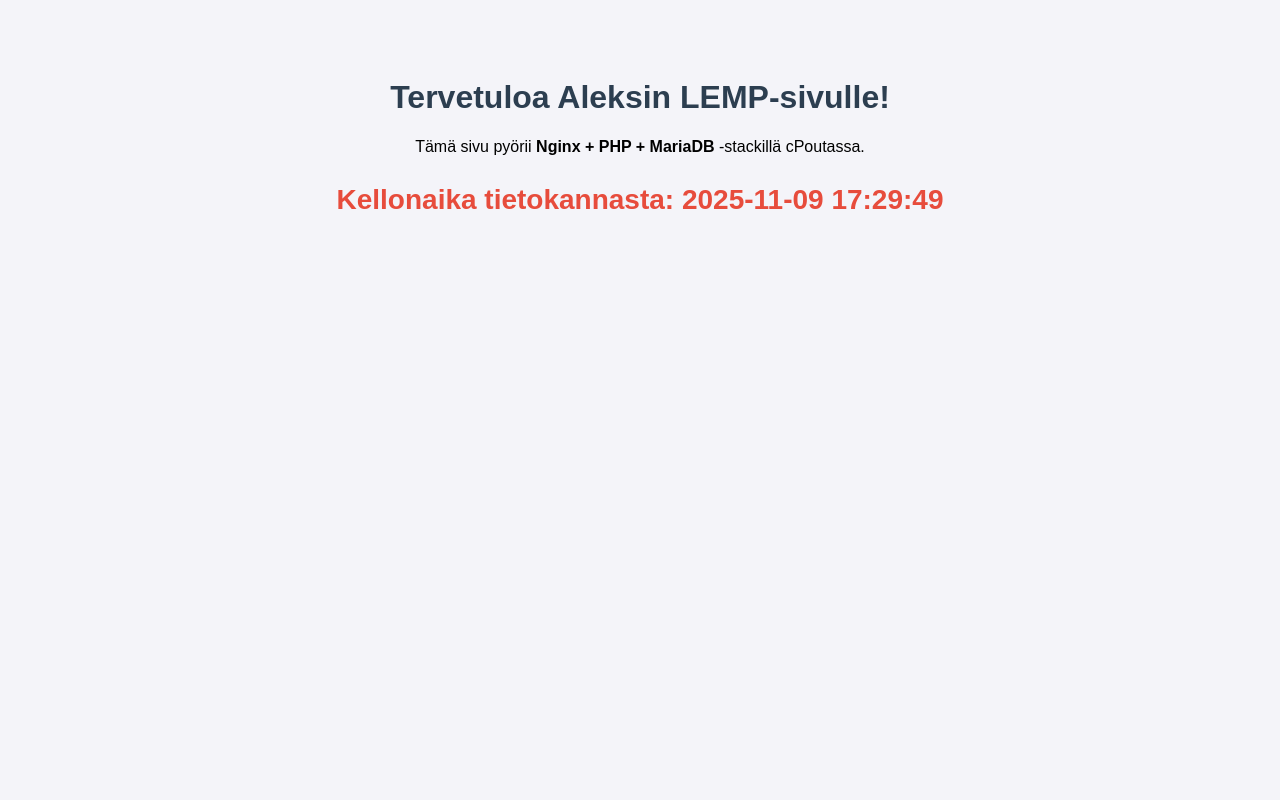
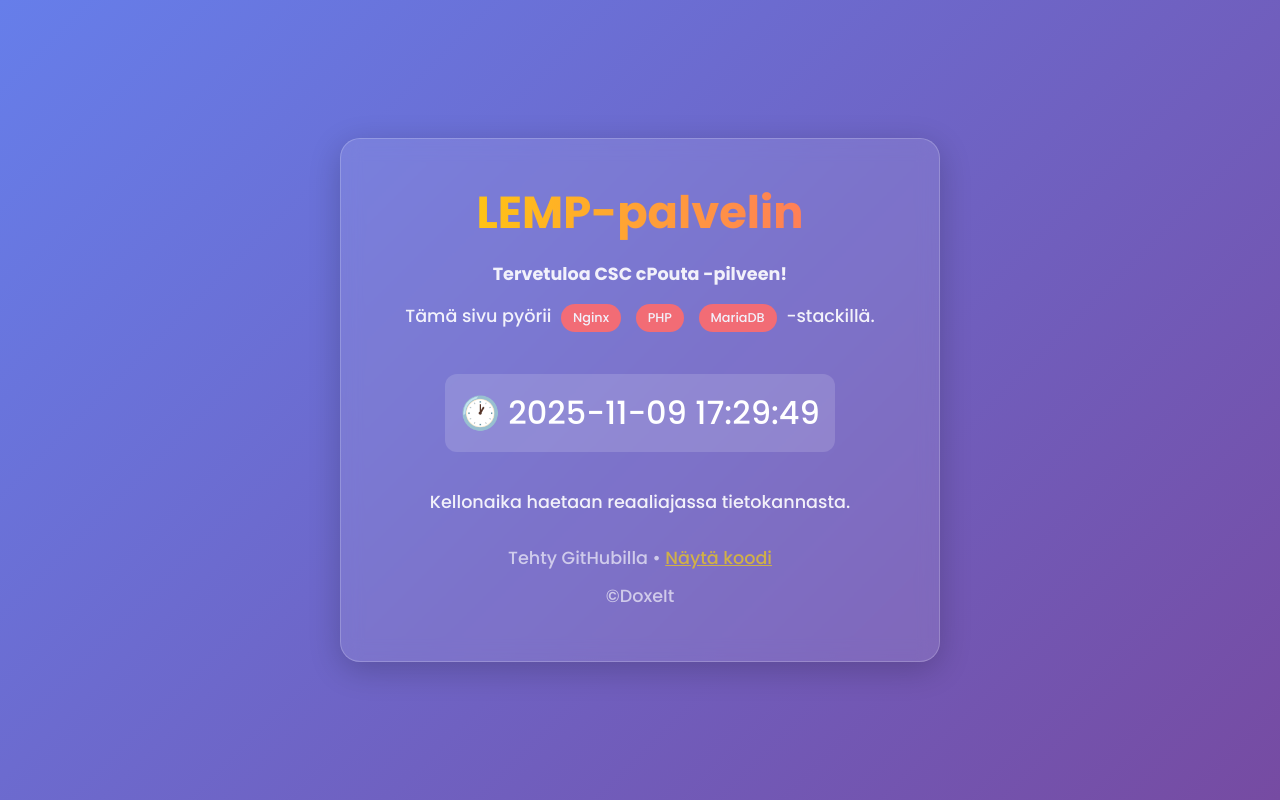
Before and after one commit to aleksijohan/lemp_website, a PHP site: page / in a window 1280 px wide. Run offline with PHP 8.4, Linux system fonts and the light colour scheme.

Commit message:
Muutoksia

```diff
--- a/index.php
+++ b/index.php
@@ -2,26 +2,99 @@
 <html lang="fi">
 <head>
     <meta charset="UTF-8">
-    <title>Aleksin LEMP-sivu</title>
+    <meta name="viewport" content="width=device-width, initial-scale=1.0">
+    <title>LEMP-palvelin</title>
     <style>
-        body { font-family: Arial; text-align: center; padding: 50px; background: #f4f4f9; }
-        h1 { color: #2c3e50; }
-        .clock { font-size: 28px; color: #e74c3c; font-weight: bold; }
+        @import url('https://fonts.googleapis.com/css2?family=Poppins:wght@300;500;700&display=swap');
+
+        * { margin: 0; padding: 0; box-sizing: border-box; }
+        body {
+            font-family: 'Poppins', sans-serif;
+            background: linear-gradient(135deg, #667eea 0%, #764ba2 100%);
+            color: #fff;
+            min-height: 100vh;
+            display: flex;
+            align-items: center;
+            justify-content: center;
+            text-align: center;
+            padding: 20px;
+        }
+        .container {
+            background: rgba(255, 255, 255, 0.1);
+            backdrop-filter: blur(10px);
+            border-radius: 20px;
+            padding: 40px;
+            max-width: 600px;
+            width: 100%;
+            box-shadow: 0 8px 32px rgba(0, 0, 0, 0.2);
+            border: 1px solid rgba(255, 255, 255, 0.2);
+        }
+        h1 {
+            font-size: 2.8rem;
+            margin-bottom: 15px;
+            background: linear-gradient(to right, #ffd700, #ff6b6b);
+            -webkit-background-clip: text;
+            -webkit-text-fill-color: transparent;
+            font-weight: 700;
+        }
+        p {
+            font-size: 1.1rem;
+            margin: 12px 0;
+            opacity: 0.9;
+        }
+        .clock {
+            font-size: 2rem;
+            font-weight: 500;
+            margin: 25px 0;
+            padding: 15px;
+            background: rgba(255, 255, 255, 0.15);
+            border-radius: 12px;
+            display: inline-block;
+            min-width: 280px;
+        }
+        .footer {
+            margin-top: 30px;
+            font-size: 0.9rem;
+            opacity: 0.7;
+        }
+        .badge {
+            display: inline-block;
+            background: #ff6b6b;
+            color: white;
+            padding: 5px 12px;
+            border-radius: 20px;
+            font-size: 0.8rem;
+            margin: 5px;
+            font-weight: 500;
+        }
     </style>
 </head>
 <body>
-    <h1>Tervetuloa Aleksin LEMP-sivulle!</h1>
-    <p>Tämä sivu pyörii <strong>Nginx + PHP + MariaDB</strong> -stackillä cPoutassa.</p>
+    <div class="container">
+        <h1>LEMP-palvelin</h1>
+        <p><strong>Tervetuloa CSC cPouta -pilveen!</strong></p>
+        <p>Tämä sivu pyörii <span class="badge">Nginx</span> <span class="badge">PHP</span> <span class="badge">MariaDB</span> -stackillä.</p>
 
-    <?php
-    $conn = new mysqli("localhost", "clock_user", "vahva_salasana", "clock_db");
-    if ($conn->connect_error) {
-        die("Yhteys epäonnistui: " . $conn->connect_error);
-    }
-    $result = $conn->query("SELECT CURRENT_TIMESTAMP AS time");
-    $row = $result->fetch_assoc();
-    echo "<p class='clock'>Kellonaika tietokannasta: " . $row['time'] . "</p>";
-    $conn->close();
-    ?>
+        <div class="clock">
+            <?php
+            $conn = new mysqli("localhost", "clock_user", "vahva_salasana", "clock_db");
+            if ($conn->connect_error) {
+                echo "Yhteys epäonnistui";
+            } else {
+                $result = $conn->query("SELECT NOW() AS nyt");
+                $row = $result->fetch_assoc();
+                echo "🕐 " . $row['nyt'];
+                $conn->close();
+            }
+            ?>
+        </div>
+
+        <p>Kellonaika haetaan reaaliajassa tietokannasta.</p>
+
+        <div class="footer">
+            <p>Tehty GitHubilla • <a href="https://github.com/aleksijohan/lemp_website" style="color:#ffd700;">Näytä koodi</a></p>
+            <p>©DoxeIt</p>
+        </div>
+    </div>
 </body>
 </html>
```
